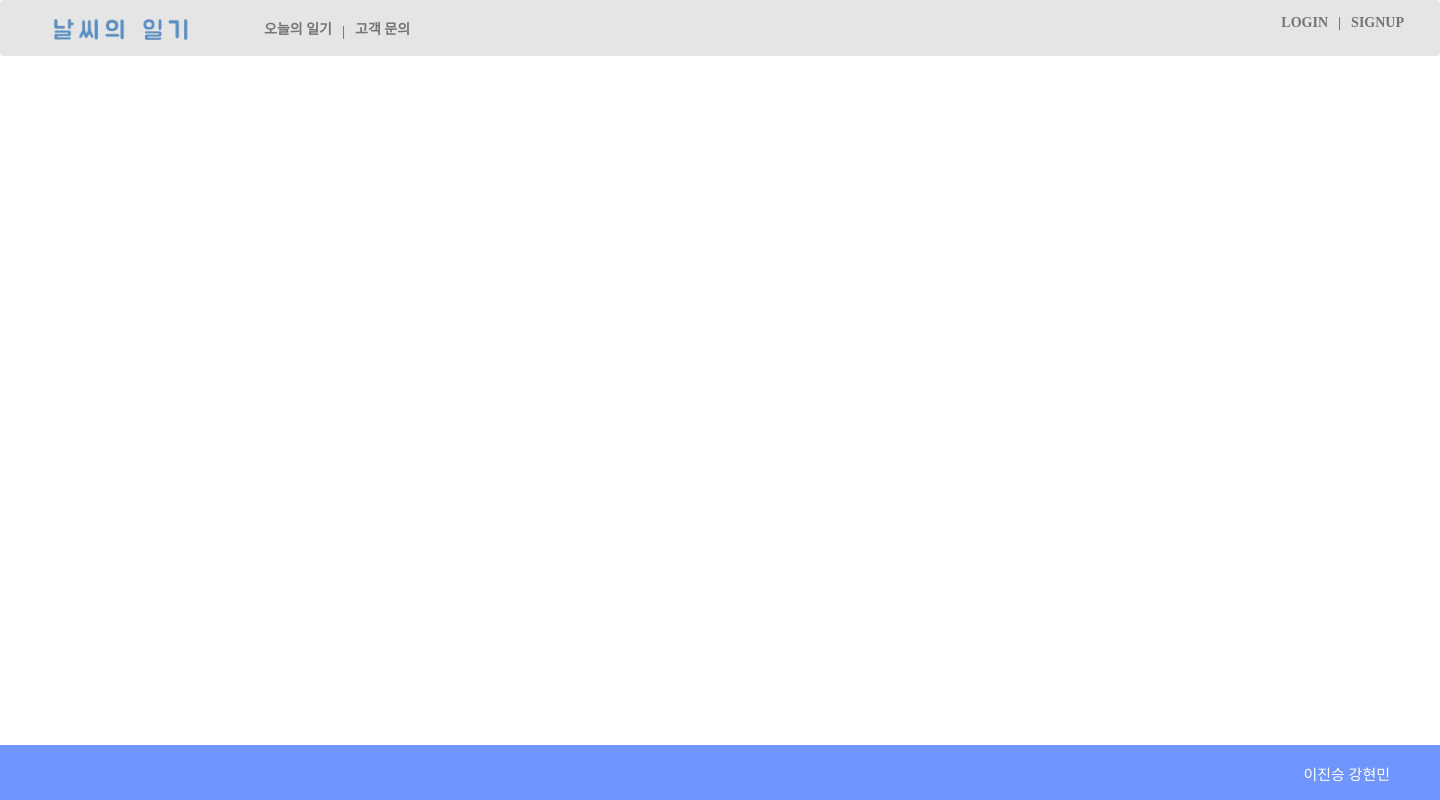
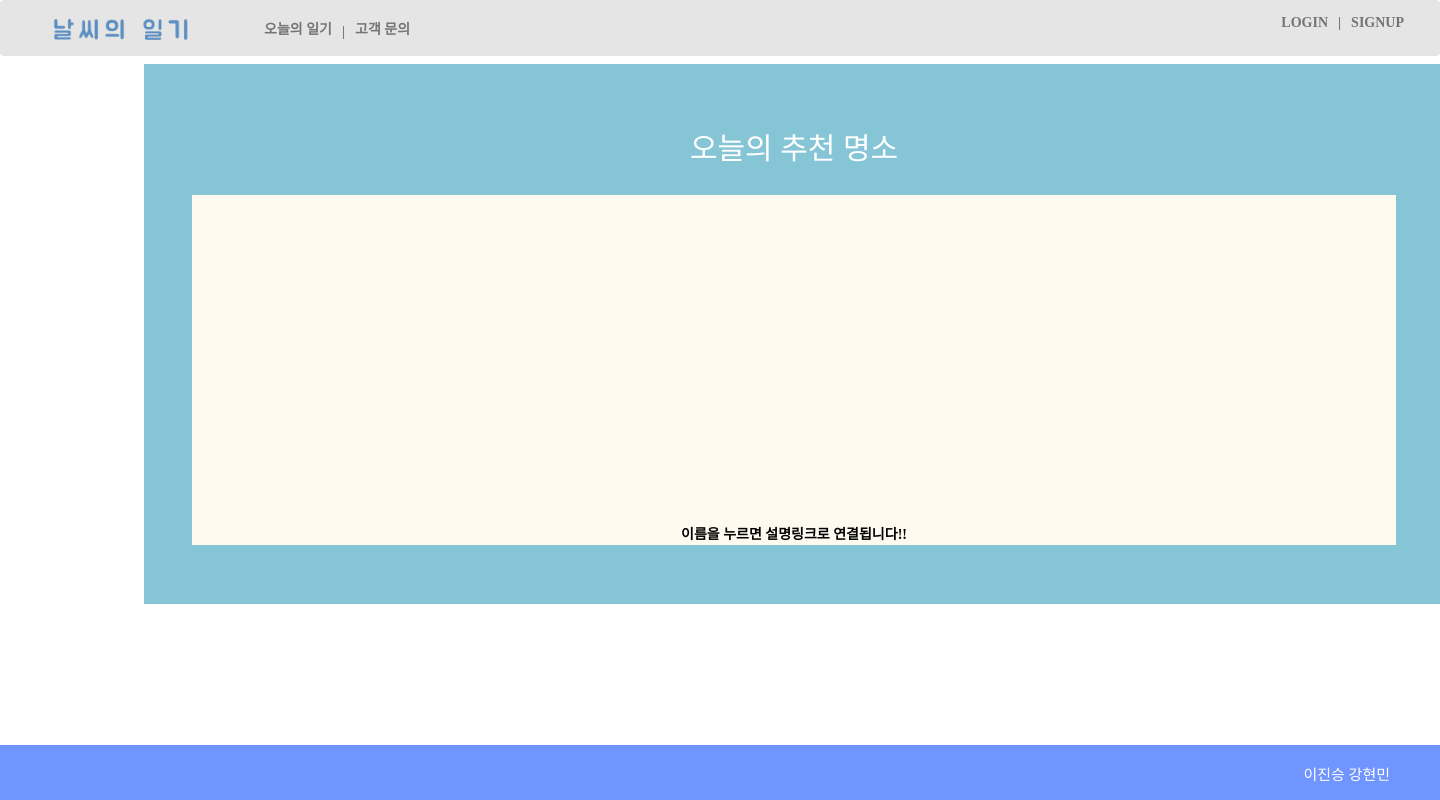
Before and after one commit to rkdgusals310/Green_FIL_FINAL, a Java web app: template src/main/webapp/WEB-INF/views/js/content.jsp in a window 1440 px wide. Run offline with Spring Boot 4, a stand-in JSP engine, Linux system fonts and the light colour scheme; the template is opened without the code that fills it, so the values that code supplies are empty; the project's own start-up code is not run, and a stand-in starts its controllers and pages; some libraries are stand-ins or nearby versions; some web fonts are replaced.

Commit message:
# 0219 first Ljins

```diff
--- a/src/main/java/com/khm/controller/DiaryController.java
+++ b/src/main/java/com/khm/controller/DiaryController.java
@@ -56,7 +56,7 @@ public class DiaryController {
 		System.out.println(dto.getUser_no());
 		System.out.println(dto.getWeather_no());
 		if(service.diaryWrite(dto)>0) {
-			out.print("<script>alert('일기 쓰기 성공'); location.href='diary.khm';</script>");
+			out.print("<script>alert('일기 쓰기 성공'); location.href='Search.js';</script>");
 		}
 		else {
 			out.print("<script>alert('일기 쓰기 실패');history.go(-1);</script>");
--- a/src/main/webapp/WEB-INF/views/js/content.jsp
+++ b/src/main/webapp/WEB-INF/views/js/content.jsp
@@ -7,21 +7,50 @@
 <!-- HEADER -->
 <!-- HEADER -->
 <style>
+.recommend {
+	background-color: #86C5D6;
+	width: 1300px;
+	height: 540px;
+	padding: 48px;
+	margin: auto;
+}
 
+.recommend_list {
+	display: flex;
+	justify-content: space-around;
+	text-align: center;
+	font-size: 20px;
+	margin-top: 30px;
+	height: 330px;
+	line-height: 330px;
+}
+
+.recommend_main {
+	background: floralwhite;
+}
+
+#main_text{
+text-align:center}
+
+.recommend_title {
+	text-align: center;
+	color: white;
+}
 </style>
-<main style="font-weight:bold">
+<main style="font-weight: bold">
 
-	<div class="modal">
-		<div class="modal_content">
-			<span class="modal_closebtn">&times;</span>
-			<h1 class="modal_title">오늘의 추천 명소</h1>
-			<div>
-				<p>숭례문</p>
-				<p>창덕궁</p>
-				<p>경희궁</p>
-				<p>경복궁</p>
-				<p>인왕산</p>
+	<div class="recommend">
+		<h2 class="recommend_title">오늘의 추천 명소</h2>
+		<div class="recommend_main">
+			<div class="recommend_list">
+				<c:forEach var="recommend" items="${title}"
+					varStatus="recommendIndex">
+					<p>
+						<a href="${list[recommendIndex.index]}">| ${recommend } |</a>
+					</p>
+				</c:forEach>
 			</div>
+			<p id="main_text">이름을 누르면 설명링크로 연결됩니다!!</p>
 		</div>
 	</div>
 </main>
--- a/src/main/webapp/WEB-INF/views/js/login.jsp
+++ b/src/main/webapp/WEB-INF/views/js/login.jsp
@@ -117,13 +117,13 @@
 				style="display: flex; justify-content: center; flex-direction: row; flex-wrap: nowrap;">
 				<div style="margin-right: 10px;">
 					<p>
-						<a href="https://kauth.kakao.com/oauth/authorize?response_type=code&client_id=d00005ed65e673d8957a8eb42c7007d5&redirect_uri=http://localhost:8181/project_FIL/kakao.js&response_type=code&scope=account_email,gender,birthday&prompt=select_account"
+						<a href="https://kauth.kakao.com/oauth/authorize?response_type=code&client_id=d00005ed65e673d8957a8eb42c7007d5&redirect_uri=http://localhost:8080/project_FIL/kakao.js&response_type=code&scope=account_email,gender,birthday&prompt=select_account"
 							title="KAKAO LOGIN">
 							<img src="resources/image/kakao_login.png" alt="login"
 							style="width: 180px; height: 40px;"></a>
 					</p>
 					<p>
-						<a href="https://nid.naver.com/oauth2.0/authorize?response_type=code&client_id=rNzGeKDyv6_oml2GeQla&state=STATE_STRING&redirect_uri=http://localhost:8181/project_FIL/naver.js" title="naver login"><img
+						<a href="https://nid.naver.com/oauth2.0/authorize?response_type=code&client_id=rNzGeKDyv6_oml2GeQla&state=STATE_STRING&redirect_uri=http://localhost:8080/project_FIL/naver.js" title="naver login"><img
 							src="resources/image/naverLogin.png"
 							style="width: 180px; height: 40px;"></a>
 					</p>
```
Also changed, not shown: src/main/java/com/company/controller/ApiController.java (+7 -2 lines).
